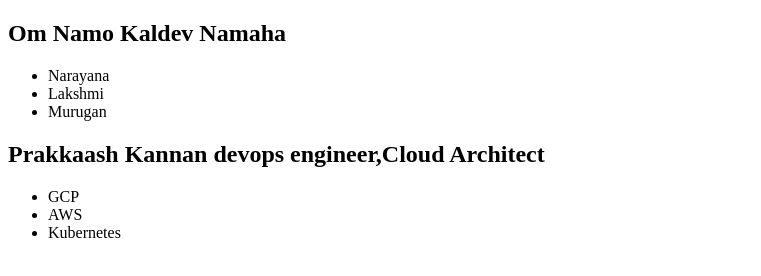
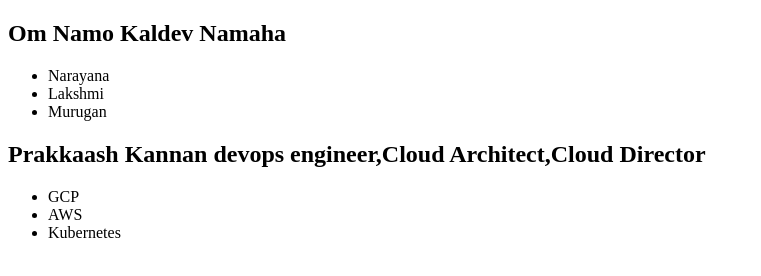
Before and after one commit to kprakashc/clientdemo, a plain HTML site: page index.html in a window 1280 px wide. Shown: the whole page, without its empty margins (0-761 px from the left). Drawn offline with Linux system fonts and the light colour scheme.

Commit message:
Update index.html

```diff
--- a/index.html
+++ b/index.html
@@ -10,7 +10,7 @@
   <li>Murugan</li>
 </ul>
 
-<h2>Prakkaash Kannan devops engineer,Cloud Architect</h2>
+<h2>Prakkaash Kannan devops engineer,Cloud Architect,Cloud Director</h2>
 
 <ul>
   <li>GCP</li>
```
